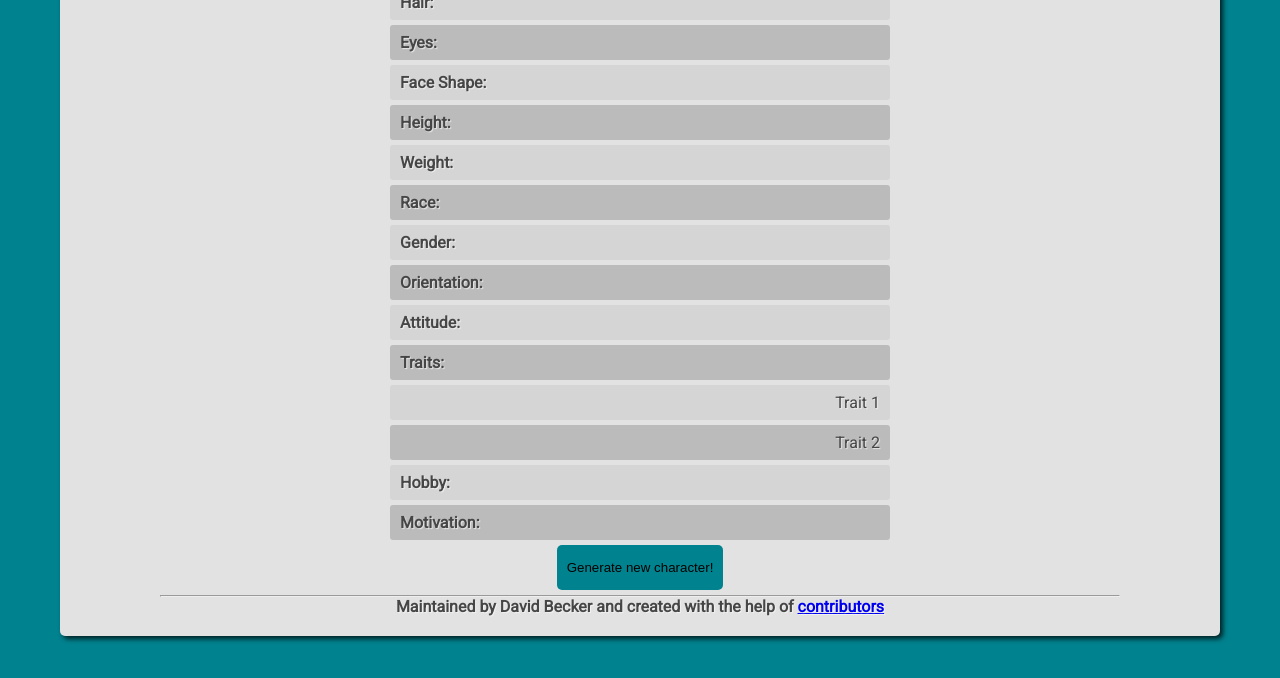
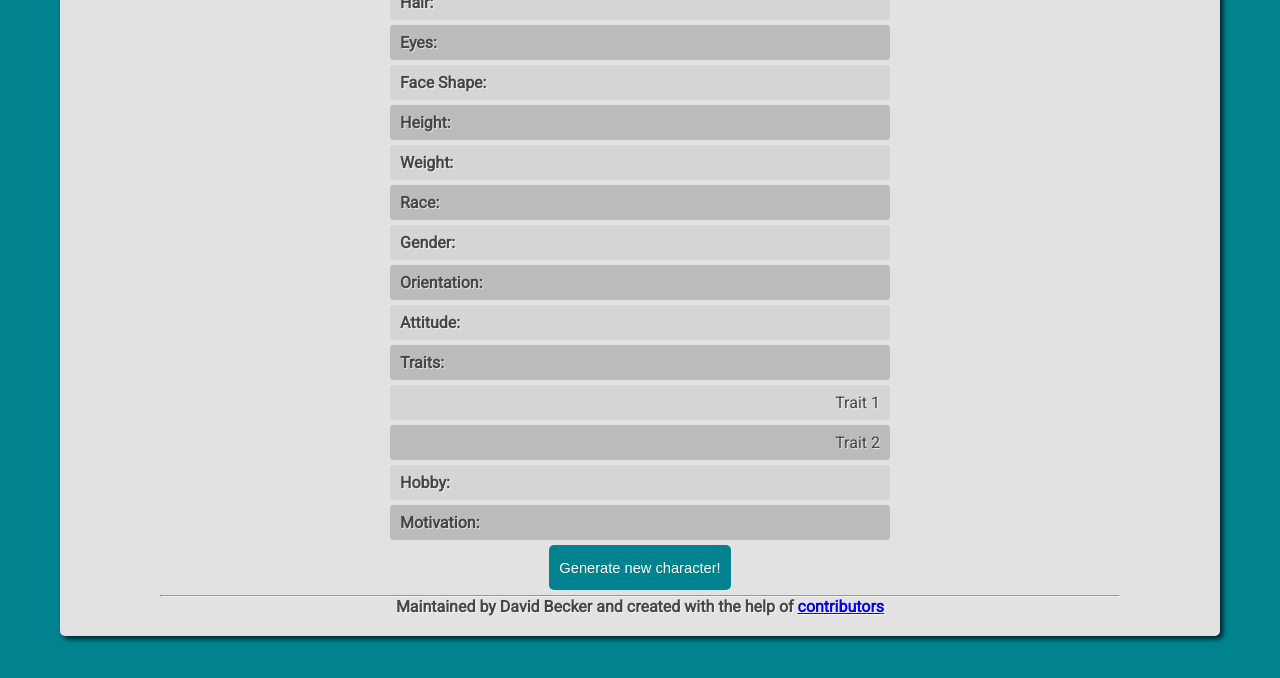
Before and after one commit to Meepedy/whoami, a website: page index.html in a window 1280 px wide. Shown: the part 122-800 px from the top of the page. Drawn offline with Linux system fonts and the light colour scheme.

Commit message:
increased font size and changed text color to white for button text to make it more readable

```diff
--- a/styles/main.css
+++ b/styles/main.css
@@ -56,6 +56,8 @@ button {
     border-radius: 5px;
     padding: 5px 10px;
     margin-bottom: 5px;
+    font-size: 11pt;
+    color: #ffff;
 }
 
 footer {
```
